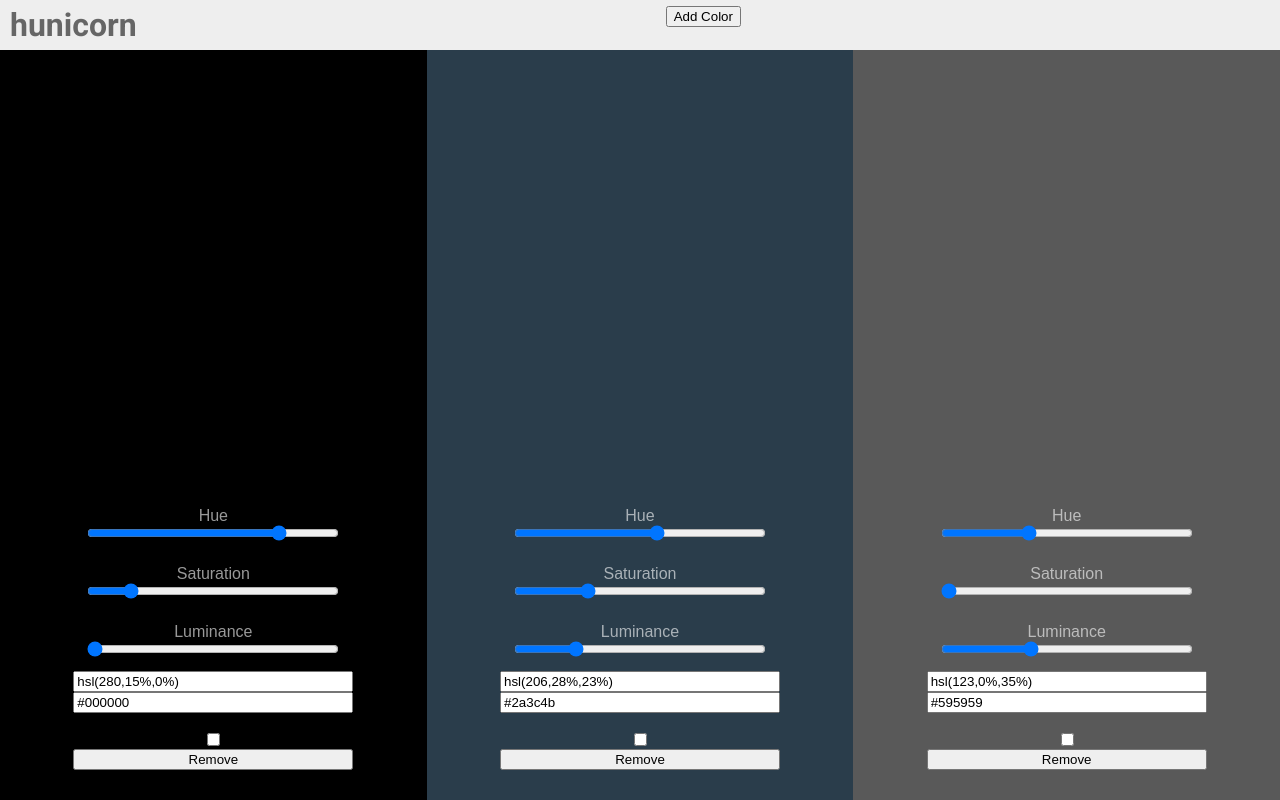
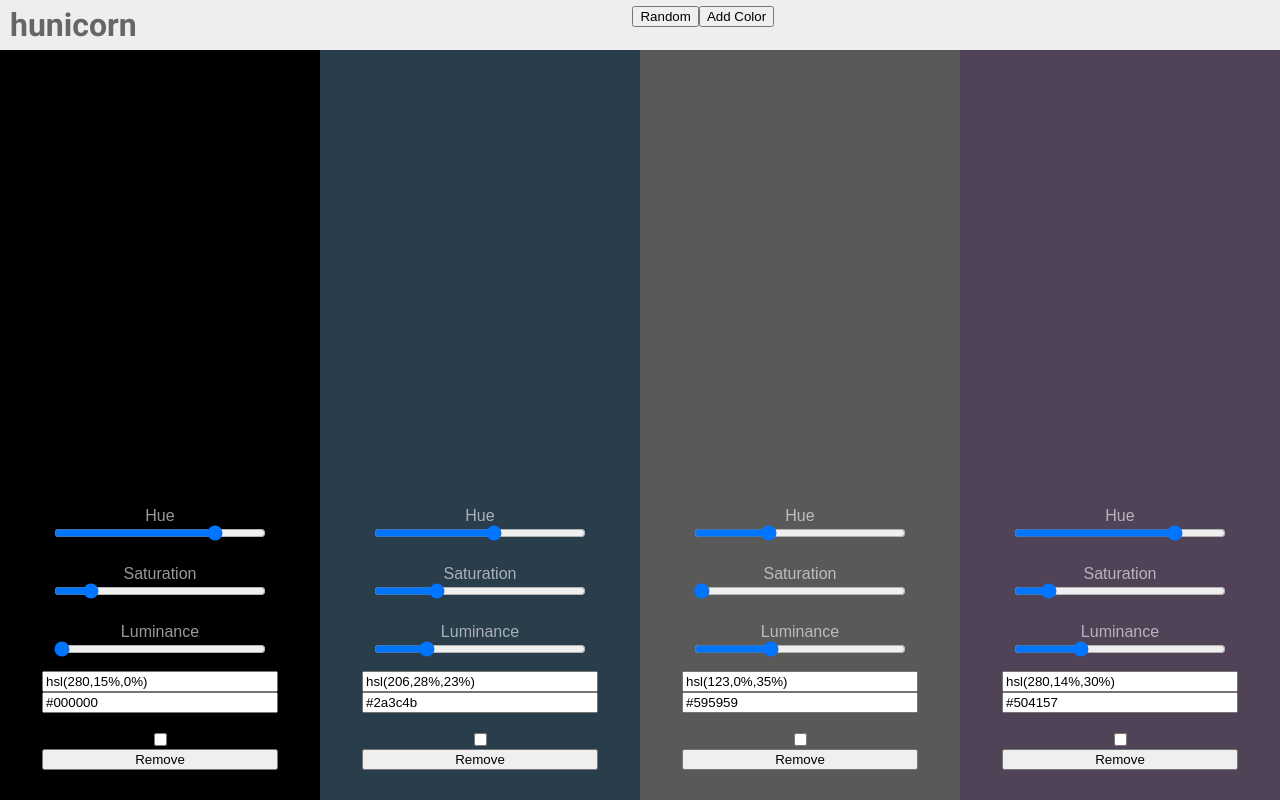
Before and after one commit to gabescarbrough/hunicorn, a React (Create React App) app: page / in a window 1280 px wide. Built offline with nearby package versions, Linux system fonts and the light colour scheme.

Commit message:
Add ability to lock colors while randomizing

```diff
--- a/src/App.js
+++ b/src/App.js
@@ -14,7 +14,9 @@ class App extends Component {
     this.handleHueChange = this.handleHueChange.bind(this)
     this.handleSaturationChange = this.handleSaturationChange.bind(this)
     this.handleLuminanceChange = this.handleLuminanceChange.bind(this)
+    this.handleLockChange = this.handleLockChange.bind(this)
     this.setHslState = this.setHslState.bind(this)
+    this.randomColors = this.randomColors.bind(this)
 
     this.state = {
       colors:   [
@@ -22,16 +24,25 @@ class App extends Component {
               hue: randomHue(),
               saturation: randomPercent(),
               luminance: randomPercent(),
+              locked: false,
           },
           {
               hue: randomHue(),
               saturation: randomPercent(),
               luminance: randomPercent(),
+              locked: false,
           },
           {
               hue: randomHue(),
               saturation: randomPercent(),
               luminance: randomPercent(),
+              locked: false,
+          },
+          {
+              hue: randomHue(),
+              saturation: randomPercent(),
+              luminance: randomPercent(),
+              locked: false,
           },
       ]
     }
@@ -44,6 +55,7 @@ class App extends Component {
                   hue: randomHue(),
                   saturation: randomPercent(),
                   luminance: randomPercent(),
+                  locked: false,
               }]
           }));
       }
@@ -76,21 +88,41 @@ class App extends Component {
     colors[index].luminance = event.target.value
     this.setState({ colors })
   }
+  handleLockChange (index) {
+    let colors = [...this.state.colors]
+    colors[index].locked = !colors[index].locked
+    this.setState({ colors })
+  }
+  randomColors (event, index) {
+    let colors = [...this.state.colors]
+
+    for(let i = 0; i < colors.length; i++){
+        if(colors[i].locked === false){
+            colors[i].hue = randomHue()
+            colors[i].saturation = randomPercent()
+            colors[i].luminance = randomPercent()
+        }
+    }
+
+    this.setState({ colors })
+  }
 
   render () {
     return (
       <div className='App'>
-        <Header numOfColors={this.state.colors.length} addColorHandler={this.addColor} />
+        <Header numOfColors={this.state.colors.length} addColorHandler={this.addColor} randomHandler={this.randomColors} />
         <div className='color-container'>
             {this.state.colors.map((color, i) => (
                 <ColorPicker
                     key={i}
                     index={i}
+                    locked={color.locked}
                     hue={color.hue} saturation={color.saturation} luminance={color.luminance}
                     removeColor={this.removeColor}
                     onHueChange={this.handleHueChange}
                     onSaturationChange={this.handleSaturationChange}
                     onLuminanceChange={this.handleLuminanceChange}
+                    onLockChange={this.handleLockChange}
                     setHslState={this.setHslState}
                 />
             ))}
--- a/src/components/ColorPicker.css
+++ b/src/components/ColorPicker.css
@@ -6,6 +6,7 @@
     flex: 1;
     display: flex;
     justify-content: center;
+    transition: .25s ease;
 }
 
 .color-inputs {
--- a/src/components/ColorPicker.js
+++ b/src/components/ColorPicker.js
@@ -10,6 +10,7 @@ class ColorPicker extends Component {
     this.handleHueChange = this.handleHueChange.bind(this)
     this.handleSaturationChange = this.handleSaturationChange.bind(this)
     this.handleLuminanceChange = this.handleLuminanceChange.bind(this)
+    this.handleLockChange = this.handleLockChange.bind(this)
     this.setHslState = this.setHslState.bind(this)
 
     this.handleHexInputChange = this.handleHexInputChange.bind(this)
@@ -35,6 +36,10 @@ class ColorPicker extends Component {
 
   handleLuminanceChange(event, index) {
     this.props.onLuminanceChange(event, this.props.index)
+  }
+
+  handleLockChange(index) {
+    this.props.onLockChange(this.props.index)
   }
 
   setHslState(event, index) {
@@ -87,7 +92,7 @@ class ColorPicker extends Component {
           </label>
           <ColorInput color={hslString} temp={this.state.hslInputTemp} onColorInputChange={this.handleHslInputChange} />
           <ColorInput color={hexString} temp={this.state.hexInputTemp} onColorInputChange={this.handleHexInputChange} />
-          <input type="checkbox" />
+          <input type="checkbox" checked={this.props.locked} onClick={this.handleLockChange} />
           <button onClick={this.removeColor}>Remove</button>
         </div>
       </div>
--- a/src/components/Header.js
+++ b/src/components/Header.js
@@ -4,7 +4,12 @@ import './Header.css'
 class Header extends Component {
   constructor (props) {
     super(props)
+    this.randomHandler = this.randomHandler.bind(this)
     this.addColorHandler = this.addColorHandler.bind(this)
+  }
+
+  randomHandler() {
+    this.props.randomHandler()
   }
 
   addColorHandler() {
@@ -16,6 +21,7 @@ class Header extends Component {
     return (
       <header>
         <h1>hunicorn</h1>
+        <button onClick={this.props.randomHandler}>Random</button>
         <button disabled={addIsDisabled} onClick={this.props.addColorHandler}>Add Color</button>
       </header>
     )
```
